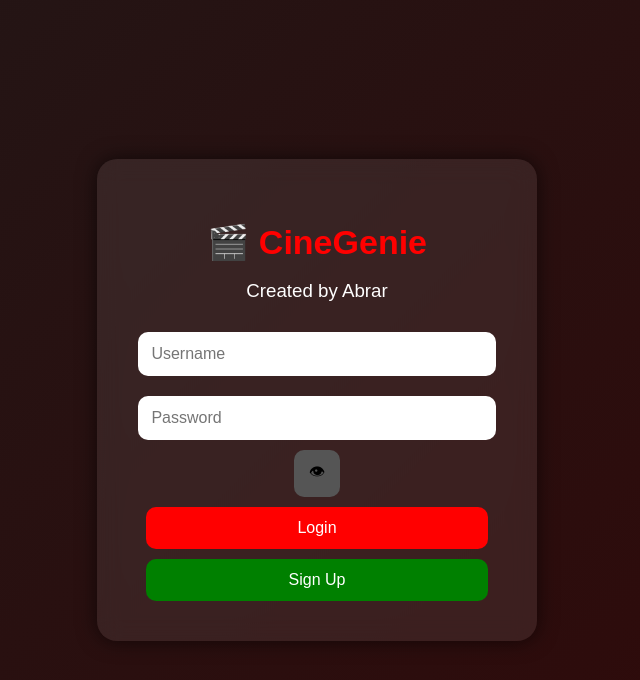
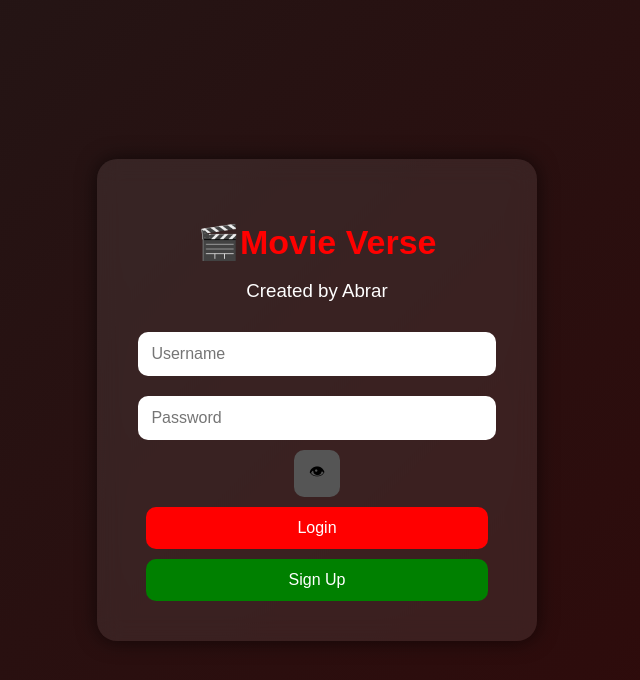
Before and after one commit to abrarmuneer/cinegenie, a Flask app: page / in a window 1280 px wide. Shown: the top 680 px of the page, without its empty margins (323-963 px from the left). Run offline with Flask 3, Linux system fonts and the light colour scheme.

Commit message:
changed all names to Movie Verse

```diff
--- a/templates/login.html
+++ b/templates/login.html
@@ -1,7 +1,7 @@
 <!DOCTYPE html>
 <html>
 <head>
-<title>CineGenie Login</title>
+<title>Movie Verse Login</title>
 
 <style>
 body{
@@ -96,7 +96,7 @@ margin-top:0;
 
 <div class="box">
 
-<h1>🎬 CineGenie</h1>
+<h1>🎬Movie Verse</h1>
 <h3>Created by Abrar</h3>
 
 <form action="/check" method="POST">
```
